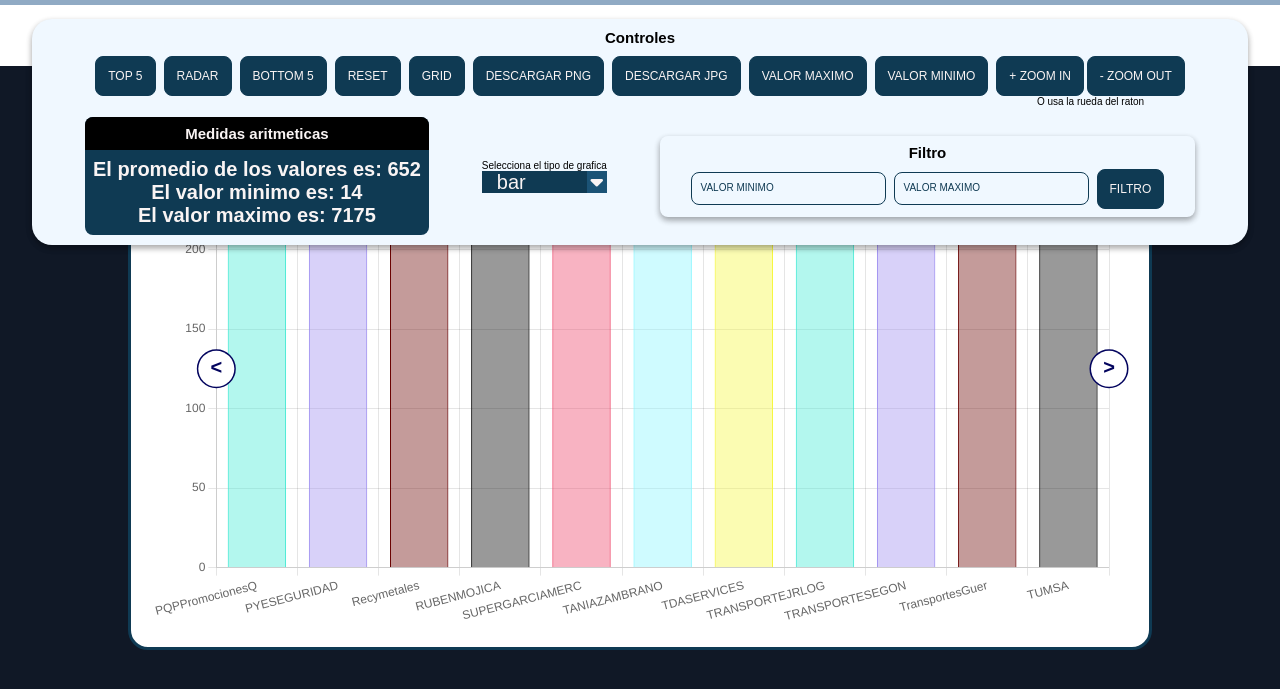
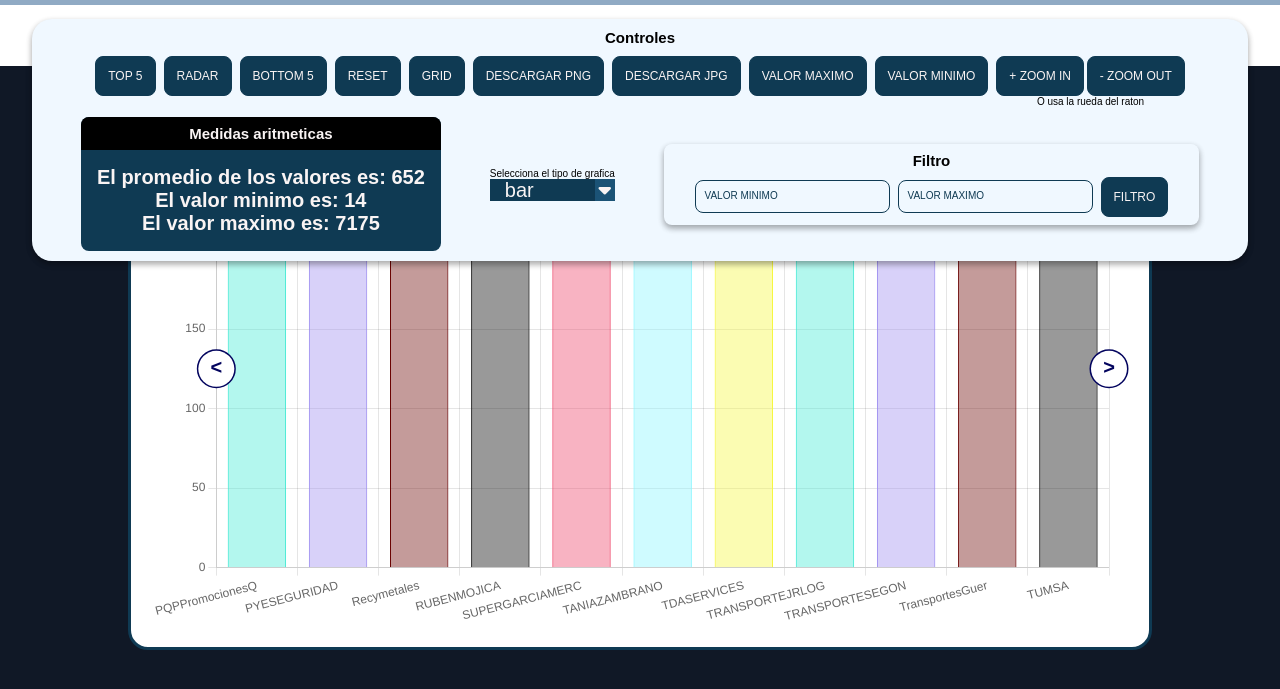
Before and after one commit to davidatb/proposal, a plain HTML site: page index.html in a window 1280 px wide. Both pictures are taken after typing "Sample", "Sample" into the empty fields and a click on the button "CONTROLES". Shown: the part 101-790 px from the top of the page. Drawn offline with nearby package versions, Linux system fonts and the light colour scheme.

```diff
--- a/style.css
+++ b/style.css
@@ -220,7 +220,7 @@
   display: inline-flex;
   flex-direction: column;
   align-items: center;
-  padding: 8px;
+  padding: 16px;
   font-size: 2rem;
   font-weight: bold;
 }
```
Also changed, not shown: main.js (+14 -14 lines).
